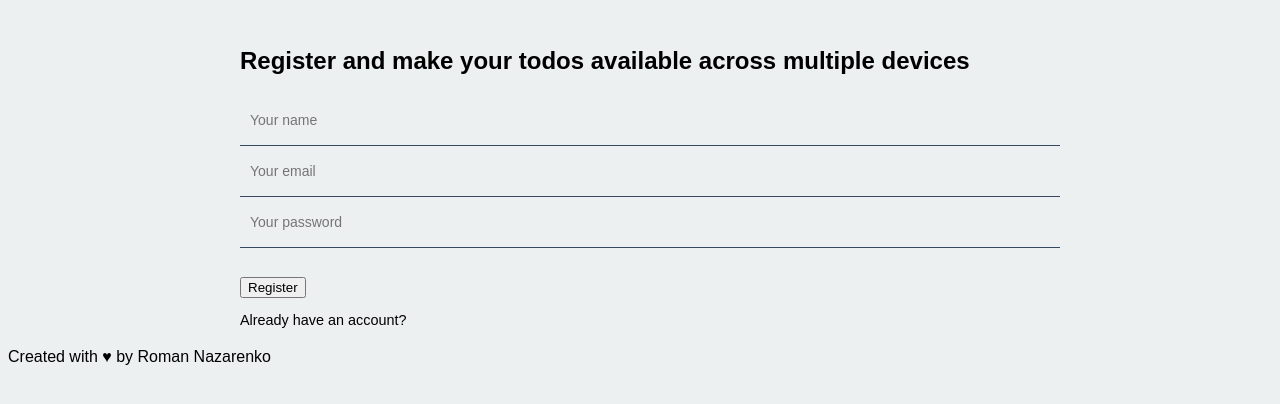
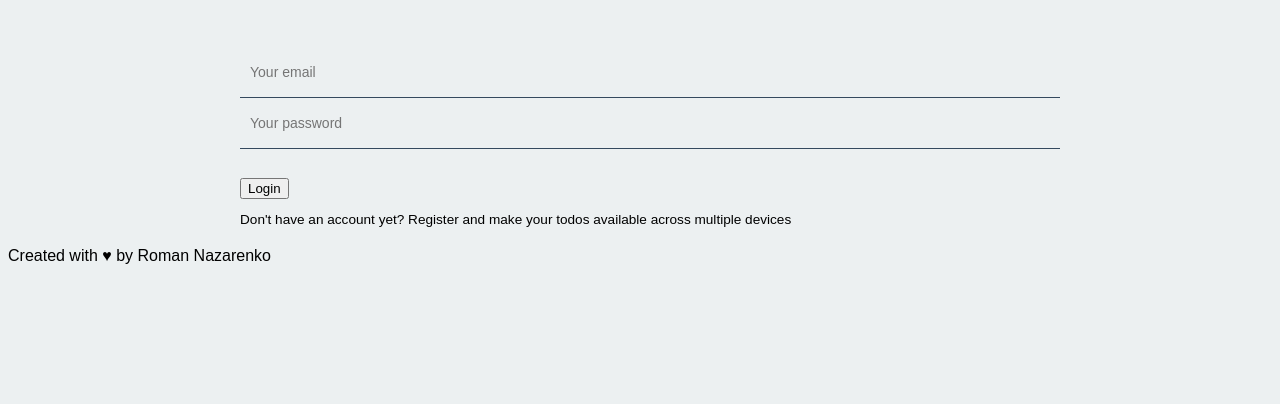
Before and after one commit to loony81/todolist, a React app in the folder client/: page /auth in a window 1280 px wide. Shown: the part 236-640 px from the top of the page. Built offline with nearby package versions, Linux system fonts and the light colour scheme.

Commit message:
Change the Auth component so that it shows the Login form with a link to the Register page

```diff
--- a/client/app/assets/scripts/App.css
+++ b/client/app/assets/scripts/App.css
@@ -43,8 +43,10 @@ header h2 {
   margin: .5rem auto;
 }
 .registered {
+  font-size: 0.85rem;
+}
+.registered span{
   cursor: pointer;
-  font-size: 0.9rem;
 }
 /*****************************LIST STYLES*****************************/
 .list {
--- a/client/app/assets/scripts/App.js
+++ b/client/app/assets/scripts/App.js
@@ -19,7 +19,7 @@ const App = () => {
 	const [isAuthenticated, setIsAuthenticated] = useState(false)
 
 	//when the app is loaded for the first time or the page is just reloaded,
-	//we need to check if a user is still authenticated
+	//we need to check if a user is still authenticated since the previous session
 
 	useEffect(() => {
 		const token = localStorage.getItem('x-auth-token')
--- a/client/app/assets/scripts/components/Auth.js
+++ b/client/app/assets/scripts/components/Auth.js
@@ -5,7 +5,7 @@ import {authenticate} from '../utils/api'
 
 const Auth = () => {
 	const {isAuthenticated, setIsAuthenticated} = useContext(GlobalContext)
-	const [isRegistered, setIsRegistered] = useState(false)
+	const [isRegistered, setIsRegistered] = useState(true)
 	const [error, setError] = useState('')
 	const [form, setForm] = useState({})
 	const [loading, setLoading] = useState(false)
@@ -45,7 +45,6 @@ const Auth = () => {
 
 	return (
 		<section className='auth'>
-			{!isRegistered && <h2>Register and make your todos available across multiple devices</h2>}
 			<form method='POST' onSubmit={handleSubmit}>
 				{!isRegistered && <input type='text' name='name' value={form.name} onChange={handleForm} className='authInput' placeholder='Your name' required />}
 				<input type='email' name='email' value={form.email} onChange={handleForm} className='authInput' placeholder='Your email' required />
@@ -53,7 +52,7 @@ const Auth = () => {
 				<p className='error'>{error}</p>
 				{isRegistered ? <button disabled={loading ? true : false}>Login</button> : <button disabled={loading ? true : false}>Register</button>}
 			</form>
-			{!isRegistered && <p className='registered' onClick={()=> setIsRegistered(true)}>Already have an account?</p>}
+			{isRegistered && <p className='registered'>Don't have an account yet? <span onClick={()=> setIsRegistered(false)}>Register and make your todos available across multiple devices</span></p>}
 		</section>
 
 	)
--- a/client/app/assets/scripts/components/Navbar.js
+++ b/client/app/assets/scripts/components/Navbar.js
@@ -7,7 +7,6 @@ const Navbar = () => {
 	const location = useLocation()
 
 	const handleLogout = e => {
-		e.preventDefault()
 		localStorage.removeItem('x-auth-token')
 		setIsAuthenticated(false)
 	}
@@ -16,7 +15,7 @@ const Navbar = () => {
 	if(location.pathname === '/'){
 		return (
 			<>
-				{!isAuthenticated && <Link to='/auth'>REGISTER</Link>}
+				{!isAuthenticated && <Link to='/auth'>LOGIN</Link>}
 				{isAuthenticated && <Link to='/' onClick={handleLogout}>LOGOUT</Link>}
 			</>
 		)
```
